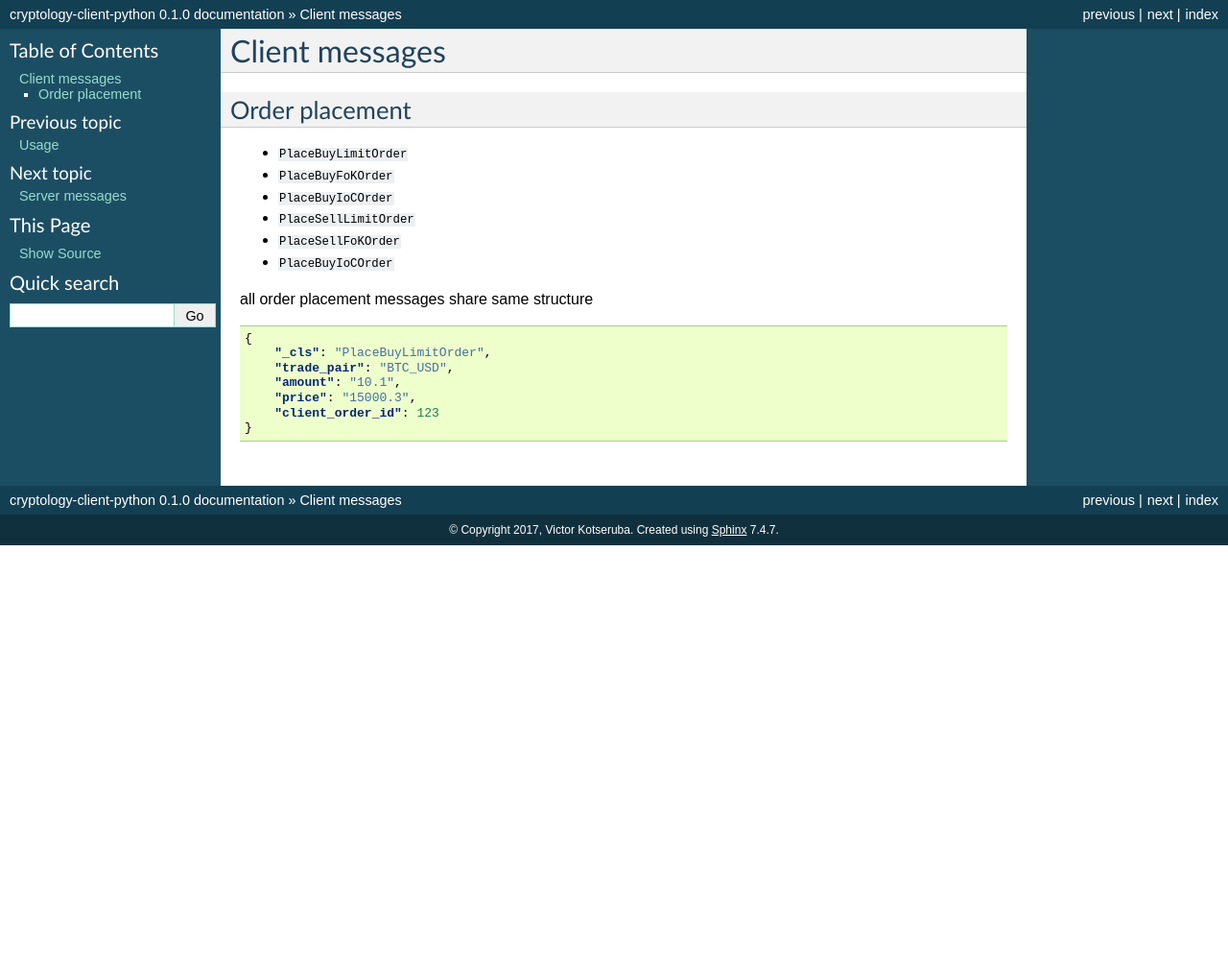
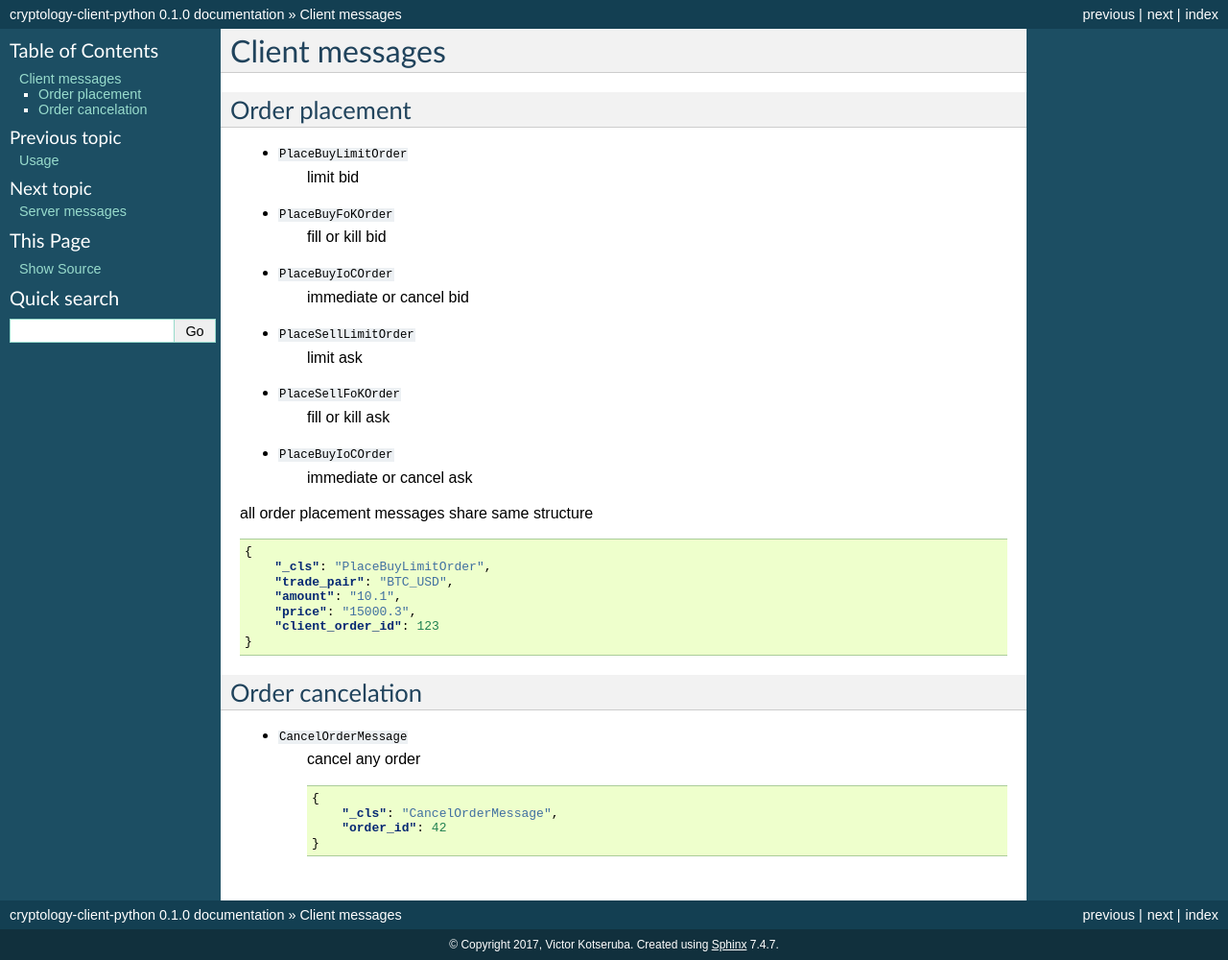
Before and after one commit to CryptologyExchange/cryptology-client-python, a Sphinx documentation site: the page built from docs/client_messages.rst, in a window 1280 px wide. Shown: the whole page at 96% size. Built offline with Sphinx 7.4.7, drawn with Linux system fonts in a browser that asks for light colours; before the commit the page ends 900 px from its top, so only the background shows below that.

Commit message:
gardening

```diff
--- a/cryptology/__init__.py
+++ b/cryptology/__init__.py
@@ -128,6 +128,8 @@ class BaseProtocolClient(aiohttp.ClientWebSocketResponse):
                     raise exceptions.ConcurrentConnection()
                 elif msg.data == 4001:
                     raise exceptions.InvalidSequence()
+                elif msg.data == 4002:
+                    raise exceptions.DuplicateClientOrderId()
                 elif msg.data == 1012:
                     raise exceptions.ServerRestart()
             raise exceptions.Disconnected()
--- a/docs/client_messages.rst
+++ b/docs/client_messages.rst
@@ -8,12 +8,22 @@ Order placement
 
 
 - ``PlaceBuyLimitOrder``
+    limit bid
+
 - ``PlaceBuyFoKOrder``
+    fill or kill bid
+
 - ``PlaceBuyIoCOrder``
+    immediate or cancel bid
 
 - ``PlaceSellLimitOrder``
+    limit ask
+
 - ``PlaceSellFoKOrder``
+    fill or kill ask
+
 - ``PlaceBuyIoCOrder``
+    immediate or cancel ask
 
 all order placement messages share same structure
 
@@ -26,3 +36,17 @@ all order placement messages share same structure
         "price": "15000.3",
         "client_order_id": 123
     }
+
+
+Order cancelation
+=================
+
+- ``CancelOrderMessage``
+    cancel any order
+
+    .. code-block:: json
+
+        {
+            "_cls": "CancelOrderMessage",
+            "order_id": 42
+        }
```
Also changed, not shown: docs/server_messages.rst (+4 -12 lines), 1 other file.
